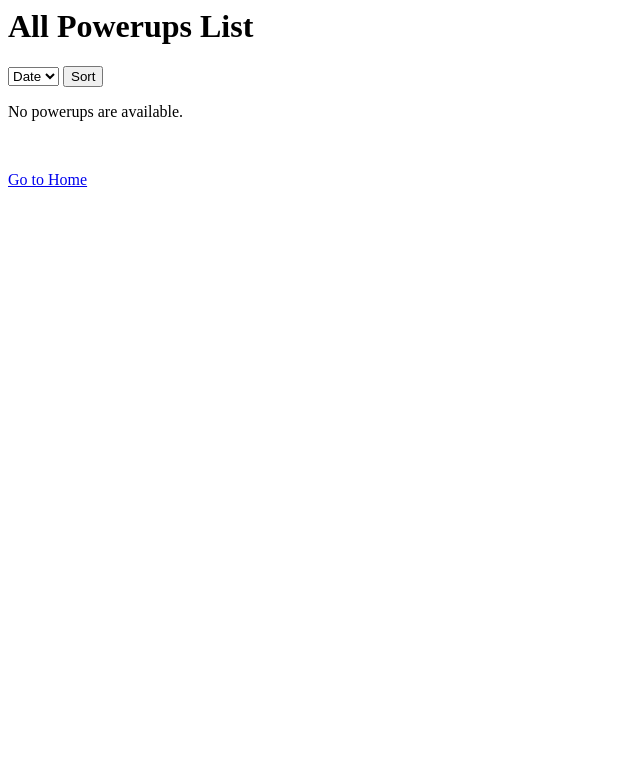
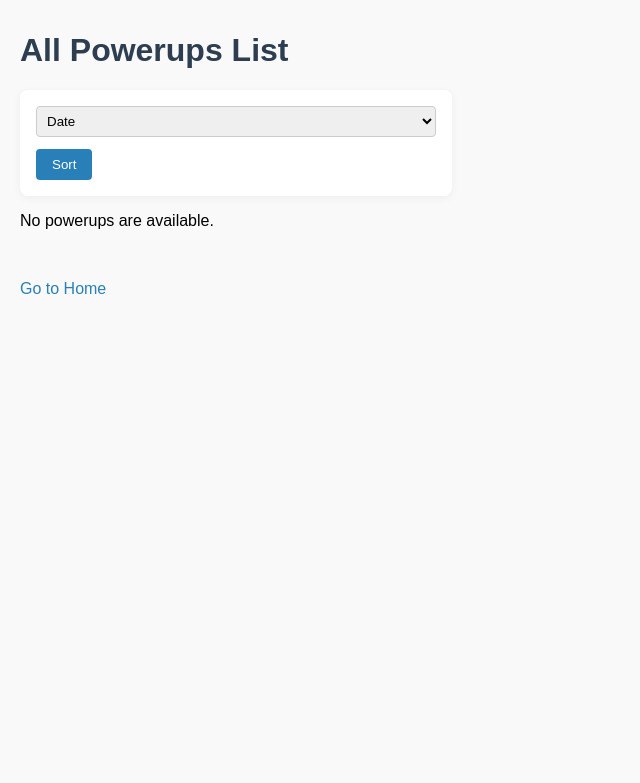
Before and after one commit to Manandp2/jitterbunk, a Django app: template powerups/templates/powerups/all.html in a window 1280 px wide. Shown: the top 783 px of the page, without its empty margins (0-640 px from the left). Run offline with Django 3.2, Linux system fonts and the light colour scheme; the template is opened without the code that fills it, so the values that code supplies are empty.

Commit message:
style changes

```diff
--- /dev/null
+++ b/powerups/static/powerups/style.css
@@ -0,0 +1,69 @@
+body {
+    font-family: Arial, sans-serif;
+    background: #f9f9f9;
+    margin: 0;
+    padding: 0 20px;
+    margin-top: 32px; /* Added top margin */
+}
+
+h1, h2 {
+    color: #2c3e50;
+}
+
+a {
+    color: #2980b9;
+    text-decoration: none;
+}
+
+a:hover {
+    text-decoration: underline;
+}
+
+ul {
+    list-style: disc inside;
+    padding-left: 0;
+}
+
+li {
+    margin-bottom: 8px;
+}
+
+form {
+    background: #fff;
+    padding: 16px;
+    border-radius: 8px;
+    box-shadow: 0 2px 8px rgba(0,0,0,0.05);
+    max-width: 400px;
+}
+
+label {
+    font-weight: bold;
+}
+
+input[type="text"], input[type="url"], select {
+    width: 100%;
+    padding: 6px;
+    margin-bottom: 12px;
+    border: 1px solid #ccc;
+    border-radius: 4px;
+}
+
+input[type="submit"] {
+    background: #2980b9;
+    color: #fff;
+    border: none;
+    padding: 8px 16px;
+    border-radius: 4px;
+    cursor: pointer;
+}
+
+input[type="submit"]:hover {
+    background: #1c5980;
+}
+
+img {
+    max-width: 150px;
+    border-radius: 50%;
+    margin-bottom: 12px;
+    border: 2px solid #ccc;
+}
--- a/powerups/templates/powerups/add_powerup.html
+++ b/powerups/templates/powerups/add_powerup.html
@@ -1,3 +1,7 @@
+{% load static %}
+
+<link rel="stylesheet" type="text/css" href="{% static 'powerups/style.css' %}">
+
 <form action="{% url 'powerups:create' %}" method="post">
 {% csrf_token %}
 {% if error_message %}<p><strong>{{ error_message }}</strong></p>{% endif %}
--- a/powerups/templates/powerups/all.html
+++ b/powerups/templates/powerups/all.html
@@ -1,3 +1,7 @@
+{% load static %}
+
+<link rel="stylesheet" type="text/css" href="{% static 'powerups/style.css' %}">
+
 <h1>All Powerups List</h1>
 
 <form action="{% url 'powerups:sort' %}" method="get">
--- a/powerups/templates/powerups/all_user.html
+++ b/powerups/templates/powerups/all_user.html
@@ -1,6 +1,6 @@
-<!-- {% load static %}
+{% load static %}
 
-<link rel="stylesheet" type="text/css" href="{% static 'powerups/style.css' %}"> -->
+<link rel="stylesheet" type="text/css" href="{% static 'powerups/style.css' %}">
 
 <h1>All Users List</h1>
 
--- a/powerups/templates/powerups/index.html
+++ b/powerups/templates/powerups/index.html
@@ -1,6 +1,6 @@
-<!-- {% load static %}
+{% load static %}
 
-<link rel="stylesheet" type="text/css" href="{% static 'powerups/style.css' %}"> -->
+<link rel="stylesheet" type="text/css" href="{% static 'powerups/style.css' %}">
 
 <h1>Home</h1>
 
--- a/powerups/templates/powerups/powerup_detail.html
+++ b/powerups/templates/powerups/powerup_detail.html
@@ -1,3 +1,7 @@
+{% load static %}
+
+<link rel="stylesheet" type="text/css" href="{% static 'powerups/style.css' %}">
+
 <a href="{{ powerup.link}}"><h1>{{ powerup.title }}</h1></a>
 <h2>Description: </h2>
 <p>{{ powerup.description }}</p>
--- a/powerups/templates/powerups/user_detail.html
+++ b/powerups/templates/powerups/user_detail.html
@@ -1,4 +1,7 @@
 {% load static %}
+
+<link rel="stylesheet" type="text/css" href="{% static 'powerups/style.css' %}">
+
 {% if user %}
     <h1>{{ user.username }}</h1>
     {% with 'powerups/images/'|add:user.photo as user_photo %}
```
